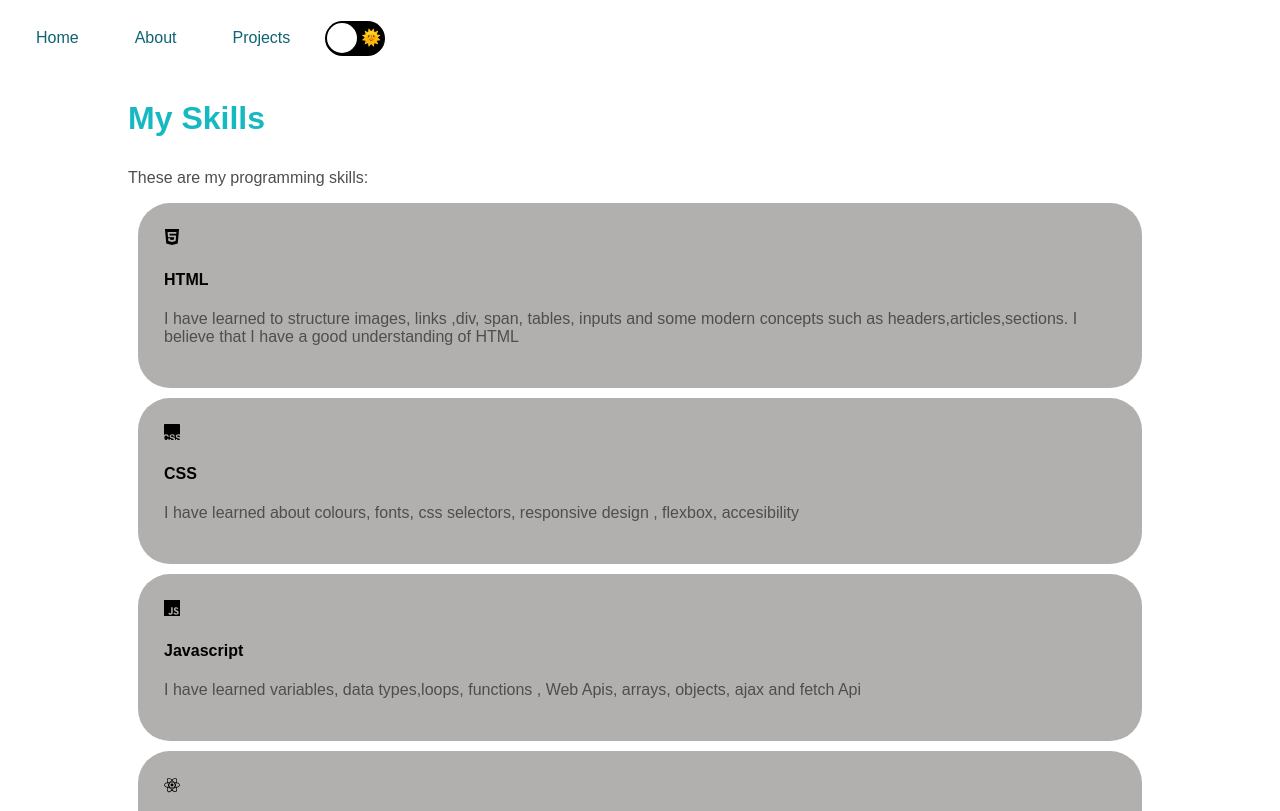
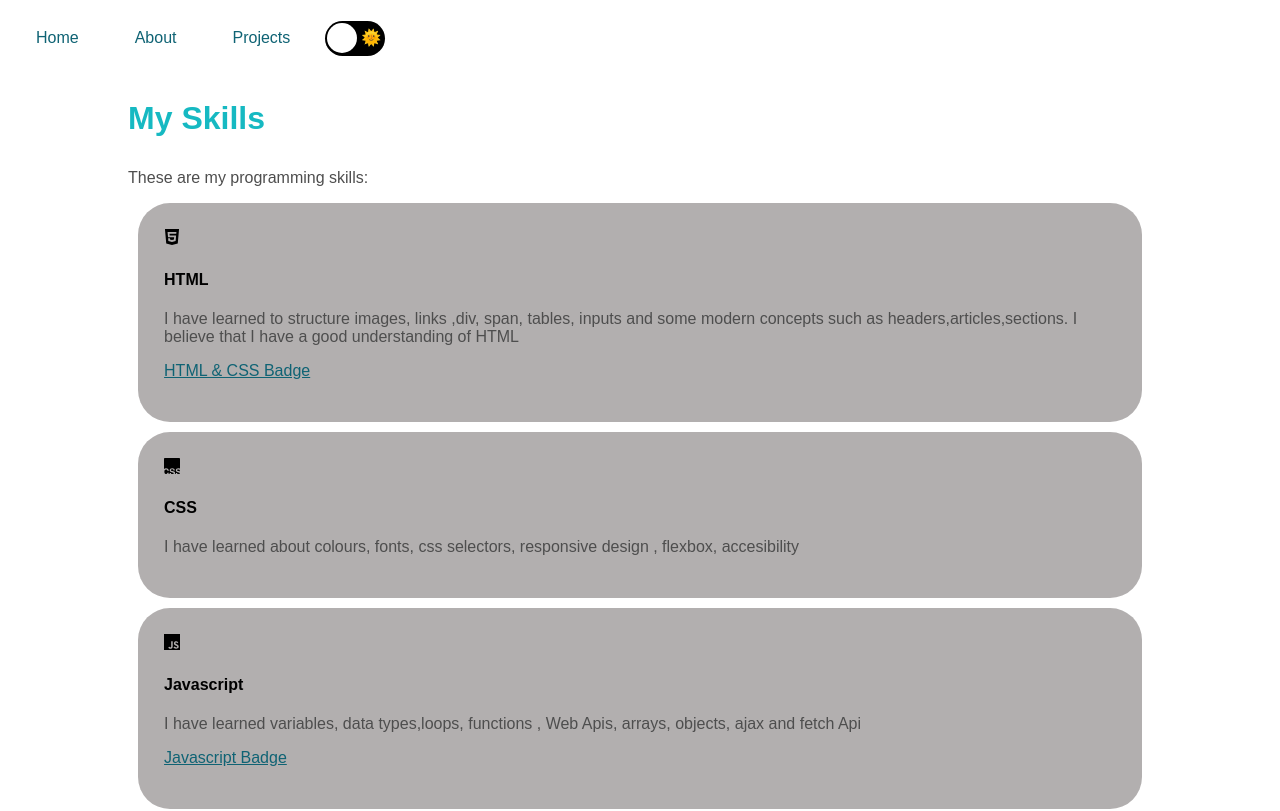
Before and after one commit to Andrea-Rivera/FinalReactProject, a React (Create React App) app: page /about in a window 1280 px wide. Shown: the top 811 px of the page. Built offline with nearby package versions, Linux system fonts and the light colour scheme.

Commit message:
update certificate

```diff
--- a/src/components/skills.js
+++ b/src/components/skills.js
@@ -10,10 +10,10 @@ const Skills = () => {
       <div className="container services_container">
         {Skilldata.map((item) => (
           <CardProject key={item.id}>
-            <div id="progressBar"></div>
             <div className="service_icon">{item.icon}</div>
             <h4>{item.title}</h4>
             <p>{item.description}</p>
+            <p>{item.certificate}</p>
           </CardProject>
         ))}
       </div>
```
